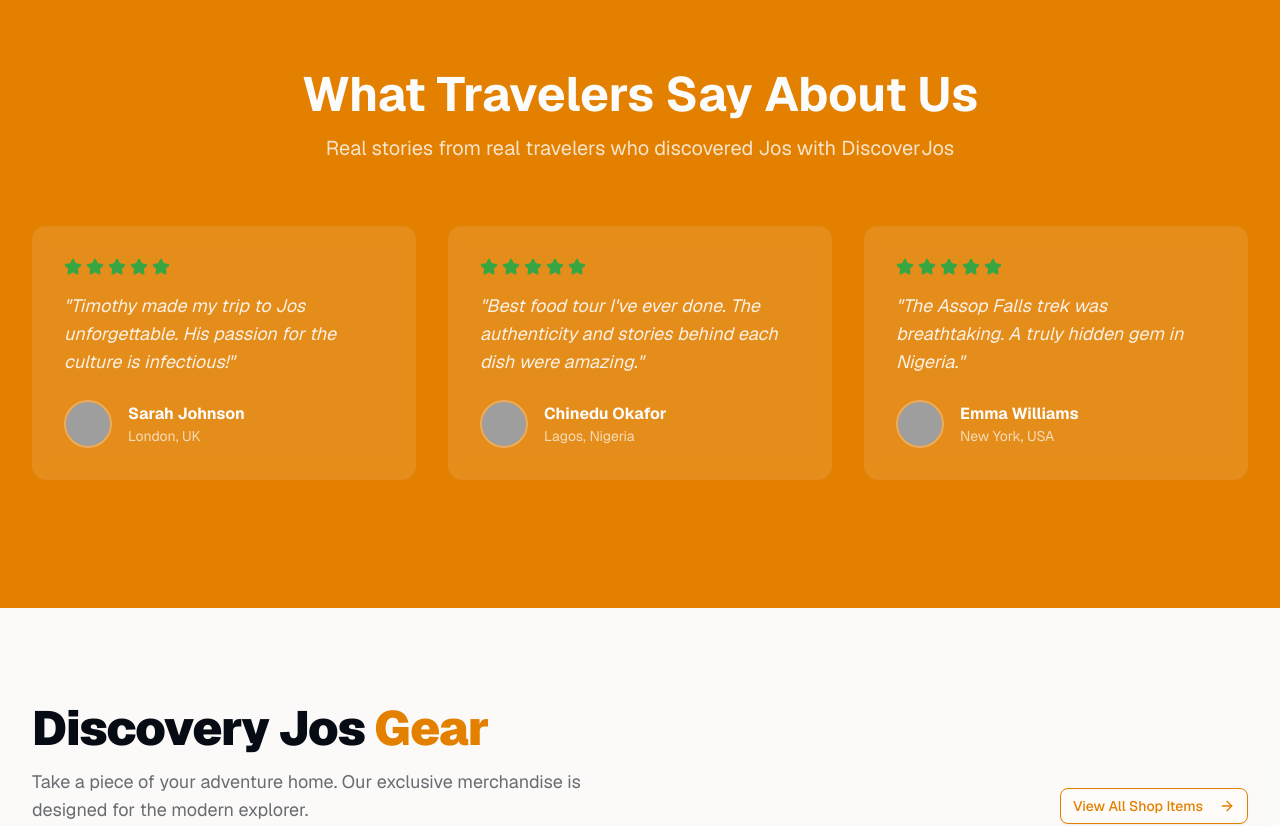
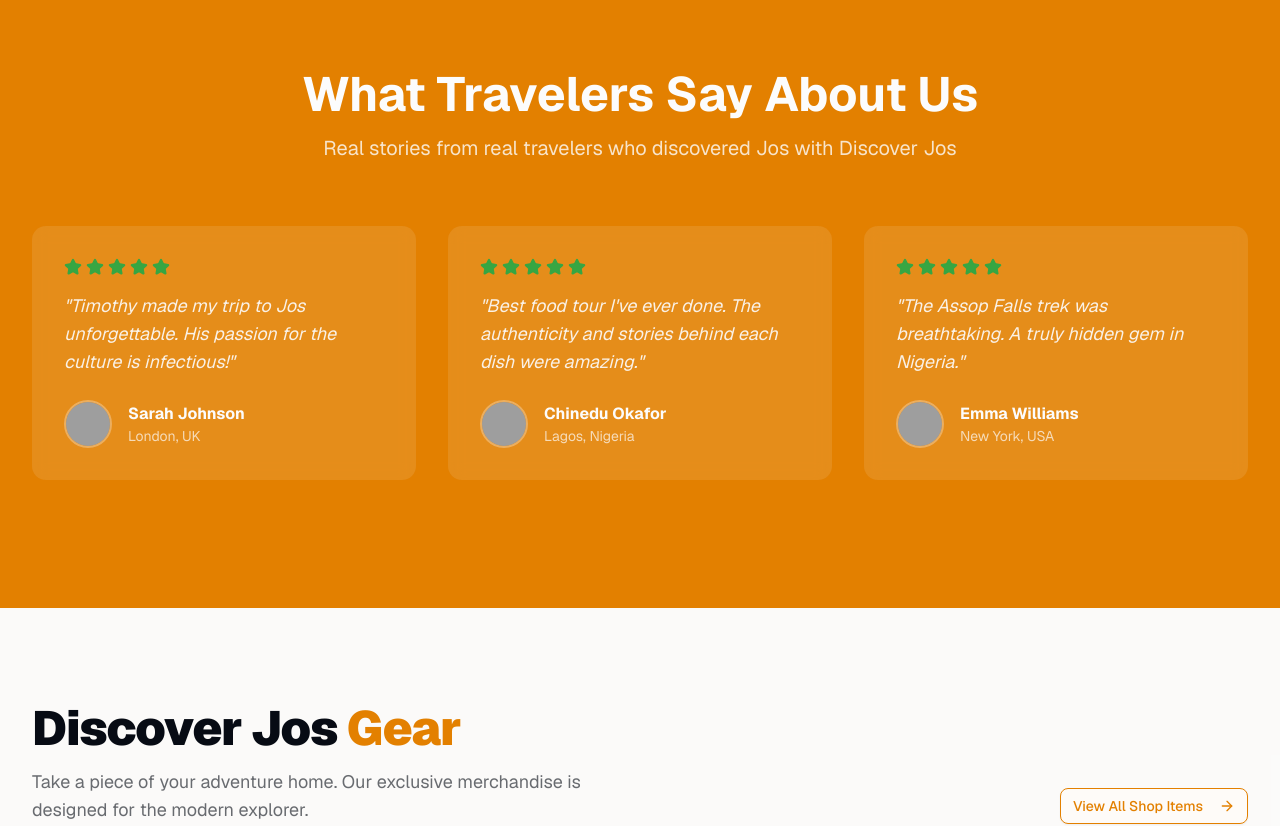
Before and after one commit to devchant/Discovery-Jos, a Next.js app: page / in a window 1280 px wide. Shown: the part 2040-2866 px from the top of the page. Built offline with nearby package versions, Linux system fonts and the light colour scheme; grey boxes are pictures that could not be loaded.

Commit message:
change brnad name

```diff
--- a/app/about/page.tsx
+++ b/app/about/page.tsx
@@ -34,7 +34,7 @@ export default function AboutPage() {
       <section className="bg-gray-50 py-16 sm:py-24 border-b">
         <div className="max-w-7xl mx-auto px-4 sm:px-6 lg:px-8">
           <h1 className="text-5xl sm:text-6xl font-bold text-foreground mb-4 text-balance">
-            About DiscoverJos
+            About Discover Jos
           </h1>
           <p className="text-xl text-foreground/60 max-w-2xl">
             Your gateway to authentic Jos and Plateau State experiences
@@ -55,10 +55,10 @@ export default function AboutPage() {
                   Timothy Kunat is a passionate tourism guide, content creator, and cultural enthusiast dedicated to showcasing the hidden gems of Jos and Plateau State.
                 </p>
                 <p>
-                  With years of experience exploring local communities, cuisine, and traditions, Timothy has become a trusted voice in authentic Nigerian tourism. Through DiscoverJos, he connects travelers with genuine experiences that go beyond typical tourist attractions.
+                  With years of experience exploring local communities, cuisine, and traditions, Timothy has become a trusted voice in authentic Nigerian tourism. Through Discover Jos, he connects travelers with genuine experiences that go beyond typical tourist attractions.
                 </p>
                 <p>
-                  Beyond tours, Timothy hosts the "Just Start with Timothy Kunat" podcast, where he discusses business, leadership, culture, and the entrepreneurial journey of building DiscoverJos.
+                  Beyond tours, Timothy hosts the "Just Start with Timothy Kunat" podcast, where he discusses business, leadership, culture, and the entrepreneurial journey of building Discover Jos.
                 </p>
               </div>
             </div>
@@ -79,7 +79,7 @@ export default function AboutPage() {
           <div className="text-center mb-16">
             <h2 className="text-4xl font-bold mb-4">Our Values</h2>
             <p className="text-xl text-primary-foreground/80 max-w-2xl mx-auto">
-              What drives everything we do at DiscoverJos
+              What drives everything we do at Discover Jos
             </p>
           </div>
 
--- a/app/book/page.tsx
+++ b/app/book/page.tsx
@@ -72,7 +72,7 @@ export default function BookingPage() {
             </div>
             <CardTitle className="text-3xl font-black mb-4">Adventure Booked!</CardTitle>
             <CardDescription className="text-lg mb-8">
-              Thank you for choosing Discovery Jos. We've sent the booking details for {participants} participants to your email. Get ready for an authentic Plateau experience!
+              Thank you for choosing Discover Jos. We've sent the booking details for {participants} participants to your email. Get ready for an authentic Plateau experience!
             </CardDescription>
             <Button onClick={() => window.location.href = '/'} className="w-full h-14 text-lg font-bold">
               Back to Home
--- a/app/layout.tsx
+++ b/app/layout.tsx
@@ -15,7 +15,7 @@ const geist = Geist({ subsets: ["latin"] });
 const geistMono = Geist_Mono({ subsets: ["latin"] });
 
 export const metadata: Metadata = {
-  title: 'DiscoverJos | Jos Tourism & Lifestyle Guide',
+  title: 'Discover Jos | Jos Tourism & Lifestyle Guide',
   description: 'Explore Jos and Plateau State with Timothy Kunat. Discover authentic tours, cultural experiences, food adventures, and exclusive community memberships.',
   keywords: 'Jos tourism, Plateau State tours, travel guide, Nigerian culture, food tours',
   icons: {
--- a/app/membership/page.tsx
+++ b/app/membership/page.tsx
@@ -12,7 +12,7 @@ export default function MembershipPage() {
       <section className="bg-gray-50 py-16 sm:py-24 border-b">
         <div className="max-w-7xl mx-auto px-4 sm:px-6 lg:px-8 text-center">
           <h1 className="text-5xl sm:text-6xl font-bold text-foreground mb-4 text-balance">
-            Join DiscoverJos Inner Circle
+            Join Discover Jos Inner Circle
           </h1>
           <p className="text-xl text-foreground/60 max-w-2xl mx-auto">
             Unlock exclusive experiences, discounts, and insider access to the best of Jos
--- a/app/podcast/page.tsx
+++ b/app/podcast/page.tsx
@@ -20,7 +20,7 @@ export default function PodcastPage() {
             Podcast & Stories
           </h1>
           <p className="text-xl text-foreground/60 max-w-2xl">
-            Dive into conversations about culture, travel, business, and the DiscoverJos journey
+            Dive into conversations about culture, travel, business, and the Discover Jos journey
           </p>
         </div>
       </section>
--- a/components/footer.tsx
+++ b/components/footer.tsx
@@ -14,7 +14,7 @@ export function Footer() {
               <Link href="/" className="inline-block">
                 <img
                   src="/logo.png"
-                  alt="DiscoverJos Logo"
+                  alt="Discover Jos Logo"
                   className="h-12 w-auto brightness-0 invert"
                 />
               </Link>
@@ -91,7 +91,7 @@ export function Footer() {
 
         <div className="border-t border-primary-foreground/20 pt-8">
           <div className="flex flex-col md:flex-row justify-between items-center text-sm">
-            <p>&copy; {currentYear} DiscoverJos. All rights reserved.</p>
+            <p>&copy; {currentYear} Discover Jos. All rights reserved.</p>
             <div className="flex gap-6 mt-4 md:mt-0">
               <a href="#" className="hover:text-secondary transition-colors">Privacy Policy</a>
               <a href="#" className="hover:text-secondary transition-colors">Terms of Service</a>
--- a/components/hero.tsx
+++ b/components/hero.tsx
@@ -33,7 +33,7 @@ export function Hero() {
             <span className="inline-flex items-center">
               <img
                 src="/logo.png"
-                alt="DiscoverJos"
+                alt="Discover Jos"
                 className="h-[1.2em] w-auto object-contain brightness-0 invert"
               />
             </span>
--- a/components/merchandise.tsx
+++ b/components/merchandise.tsx
@@ -7,7 +7,7 @@ import { Button } from './ui/button';
 const products = [
   {
     id: 1,
-    name: "Discovery Jos Signature T-Shirt",
+    name: "Discover Jos Signature T-Shirt",
     price: 8500,
     image: "/tshirt.png",
     description: "Premium cotton, breathable and stylish. Wear the spirit of Jos.",
@@ -28,7 +28,7 @@ export function Merchandise() {
         <div className="flex flex-col md:flex-row justify-between items-end gap-6 mb-16">
           <div className="space-y-4">
             <h2 className="text-4xl sm:text-5xl font-black tracking-tight text-foreground">
-              Discovery Jos <span className="text-primary">Gear</span>
+              Discover Jos <span className="text-primary">Gear</span>
             </h2>
             <p className="text-lg text-foreground/60 max-w-xl">
               Take a piece of your adventure home. Our exclusive merchandise is designed for the modern explorer.
--- a/components/navigation.tsx
+++ b/components/navigation.tsx
@@ -52,7 +52,7 @@ export function Navigation() {
           <Link href="/" className="flex items-center group" onClick={handleLinkClick}>
             <Image
               src="/logo.png"
-              alt="DiscoverJos Logo"
+              alt="Discover Jos Logo"
               width={180}
               height={64}
               className="h-14 w-auto group-hover:scale-105 transition-transform duration-300"
@@ -106,7 +106,7 @@ export function Navigation() {
           <Link href="/" className="flex items-center" onClick={() => setIsOpen(false)}>
             <Image
               src="/logo.png"
-              alt="DiscoverJos Logo"
+              alt="Discover Jos Logo"
               width={140}
               height={50}
               className="h-10 w-auto"
--- a/components/page-loader.tsx
+++ b/components/page-loader.tsx
@@ -34,7 +34,7 @@ export function PageLoader() {
         <div className="relative w-32 h-32 md:w-48 md:h-48 animate-pulse">
           <Image
             src="/logo.png"
-            alt="Discovery Jos Logo"
+            alt="Discover Jos Logo"
             fill
             className="object-contain brightness-0 invert drop-shadow-[0_0_20px_rgba(255,255,255,0.3)]"
           />
--- a/components/testimonials.tsx
+++ b/components/testimonials.tsx
@@ -17,7 +17,7 @@ export function Testimonials() {
             What Travelers Say About Us
           </h2>
           <p className="text-xl text-primary-foreground/80 max-w-2xl mx-auto">
-            Real stories from real travelers who discovered Jos with DiscoverJos
+            Real stories from real travelers who discovered Jos with Discover Jos
           </p>
         </div>
 
```
Also changed, not shown: 1 other file (tests, documents, lock files or other folders).
